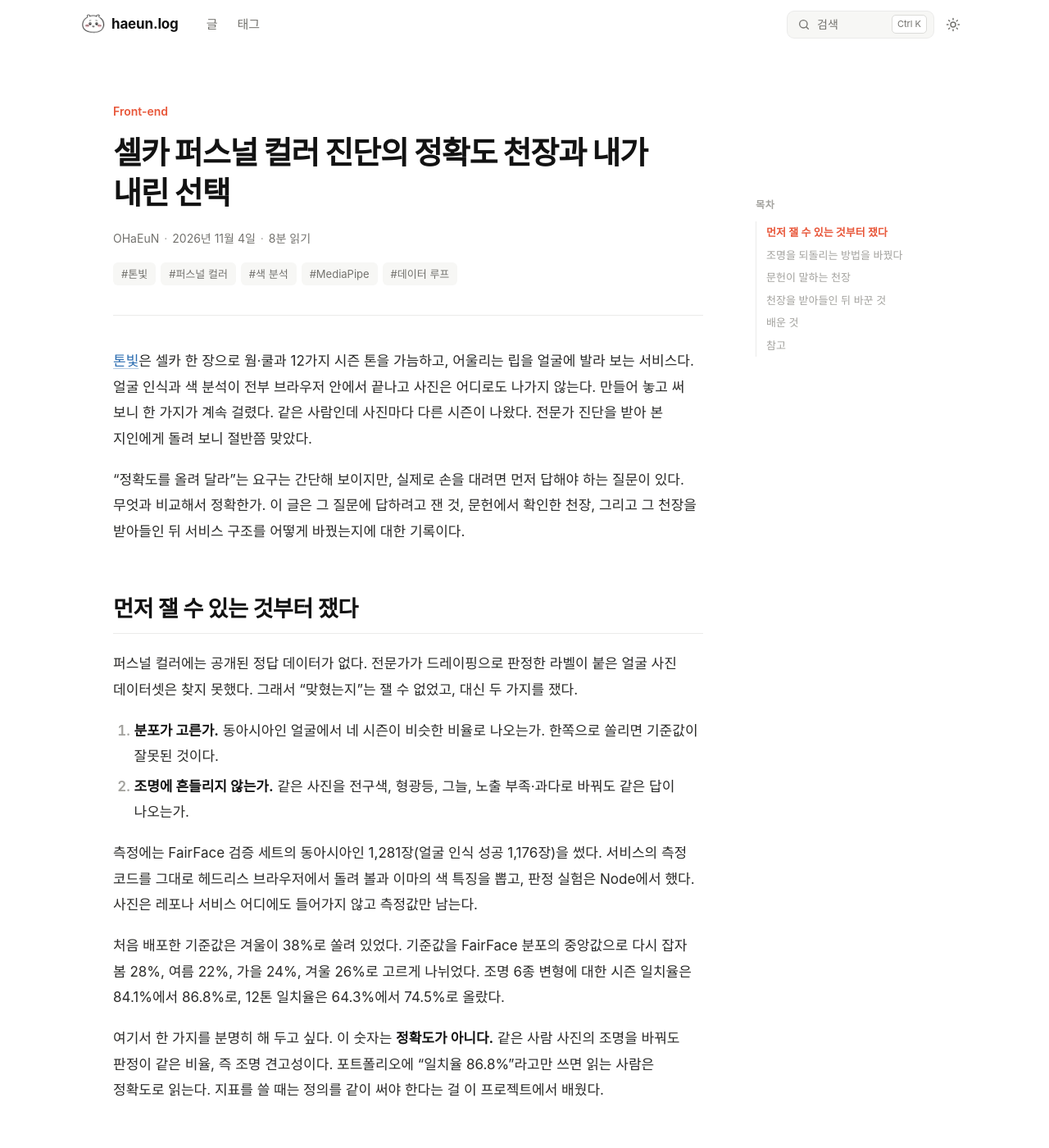
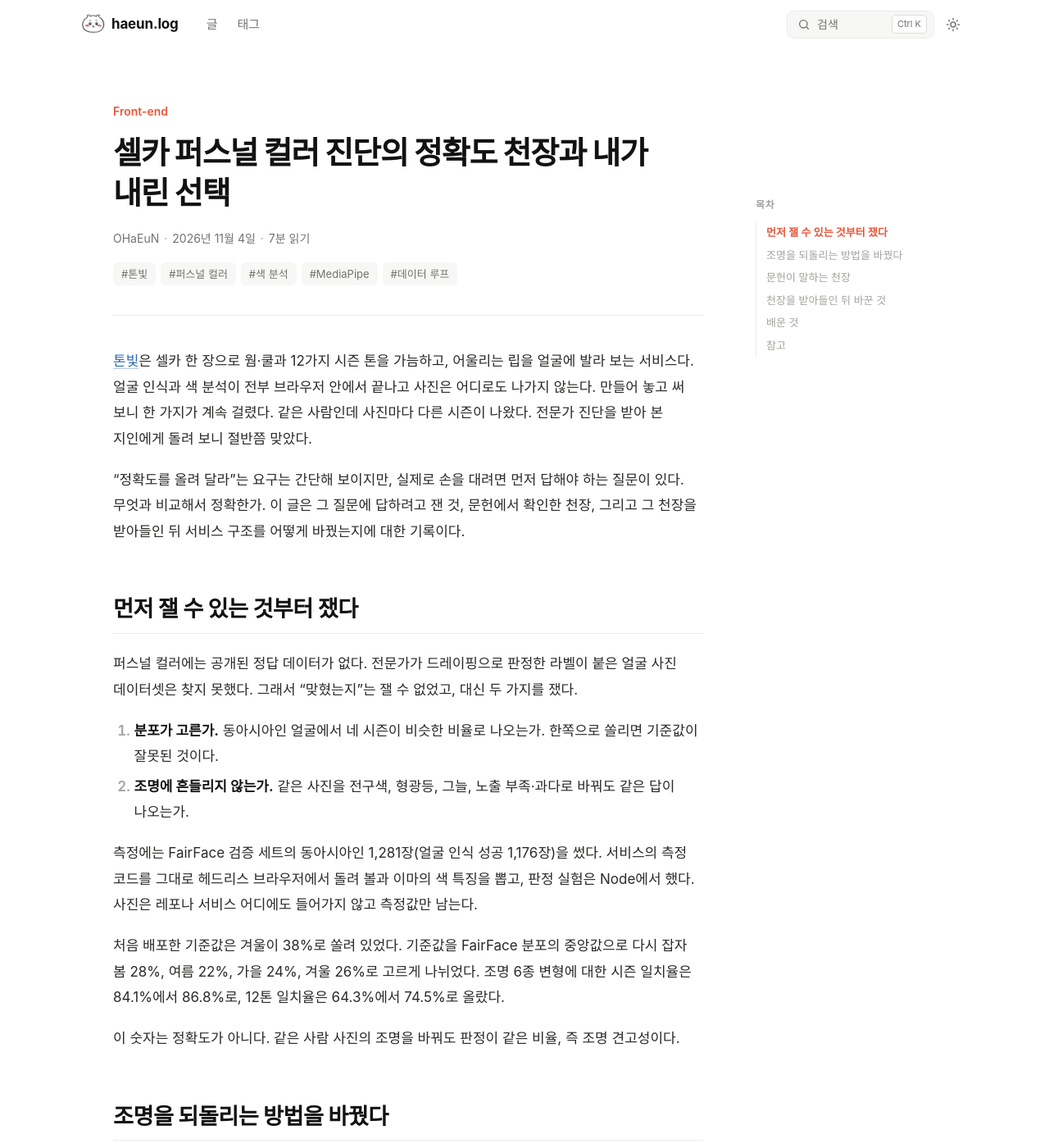
Before and after one commit to OHaEuN/OHaEuN, a Jekyll site: the page built from _posts/2026-11-04-31.md, in a window 1280 px wide and 1400 px high. Shown: the whole window at 82% size. Built offline with Jekyll 4.4.1, drawn with Linux system fonts in a browser that asks for light colours; nearby versions of some CDN libraries; some web fonts are replaced; some of the changed text lies outside the part shown.

Commit message:
Fix post 31: image path like other posts, drop two sentences

```diff
--- a/_posts/2026-11-04-31.md
+++ b/_posts/2026-11-04-31.md
@@ -25,7 +25,7 @@
 
 처음 배포한 기준값은 겨울이 38%로 쏠려 있었다. 기준값을 FairFace 분포의 중앙값으로 다시 잡자 봄 28%, 여름 22%, 가을 24%, 겨울 26%로 고르게 나뉘었다. 조명 6종 변형에 대한 시즌 일치율은 84.1%에서 86.8%로, 12톤 일치율은 64.3%에서 74.5%로 올랐다.
 
-여기서 한 가지를 분명히 해 두고 싶다. 이 숫자는 **정확도가 아니다.** 같은 사람 사진의 조명을 바꿔도 판정이 같은 비율, 즉 조명 견고성이다. 포트폴리오에 "일치율 86.8%"라고만 쓰면 읽는 사람은 정확도로 읽는다. 지표를 쓸 때는 정의를 같이 써야 한다는 걸 이 프로젝트에서 배웠다.
+이 숫자는 정확도가 아니다. 같은 사람 사진의 조명을 바꿔도 판정이 같은 비율, 즉 조명 견고성이다.
 
 ## 조명을 되돌리는 방법을 바꿨다
 
@@ -50,7 +50,7 @@
 
 ## 천장을 받아들인 뒤 바꾼 것
 
-<img src="/OHaEuN/assets/posts/31/tryon.gif" width="240" alt="같은 얼굴에 립 다섯 가지를 차례로 발라 본 모습">
+![같은 얼굴에 립 다섯 가지를 차례로 발라 본 모습](/assets/posts/31/tryon.gif)
 
 여기서 선택을 해야 했다. 55%짜리 판정을 "진단"이라고 내놓을지, 구조를 바꿀지. 바꿨다.
 
@@ -66,7 +66,6 @@
 
 - "정확도를 올려 달라"는 요구는 "무엇과 비교해 정확한가"로 바꿔야 손을 댈 수 있다. 비교 대상이 없으면 먼저 비교 대상을 만들거나, 잴 수 있는 것(분포, 견고성)으로 바꿔 말해야 한다.
 - 문헌의 천장을 확인하는 데 든 하루가, 모델을 만지작거리며 보냈을 몇 주를 아꼈다.
-- 숫자를 공개할 때는 지표의 정의를 같이 써야 한다. 이 글을 쓰는 이유의 절반은 그것이다.
 - 정확도로 이길 수 없는 문제는 사용자를 판정 주체로 옮기면 다른 문제가 된다. 그 편이 서비스로도 더 재미있었다.
 
 다음은 제품 색의 실측(지금은 공식 색상 설명 기준 근사치가 섞여 있다), 바르기 전·후 사진으로 렌더링의 덮임과 결 보정, 그리고 전문가 진단 피드백을 모아 데이터 루프를 실제로 돌리는 일이다.
```
